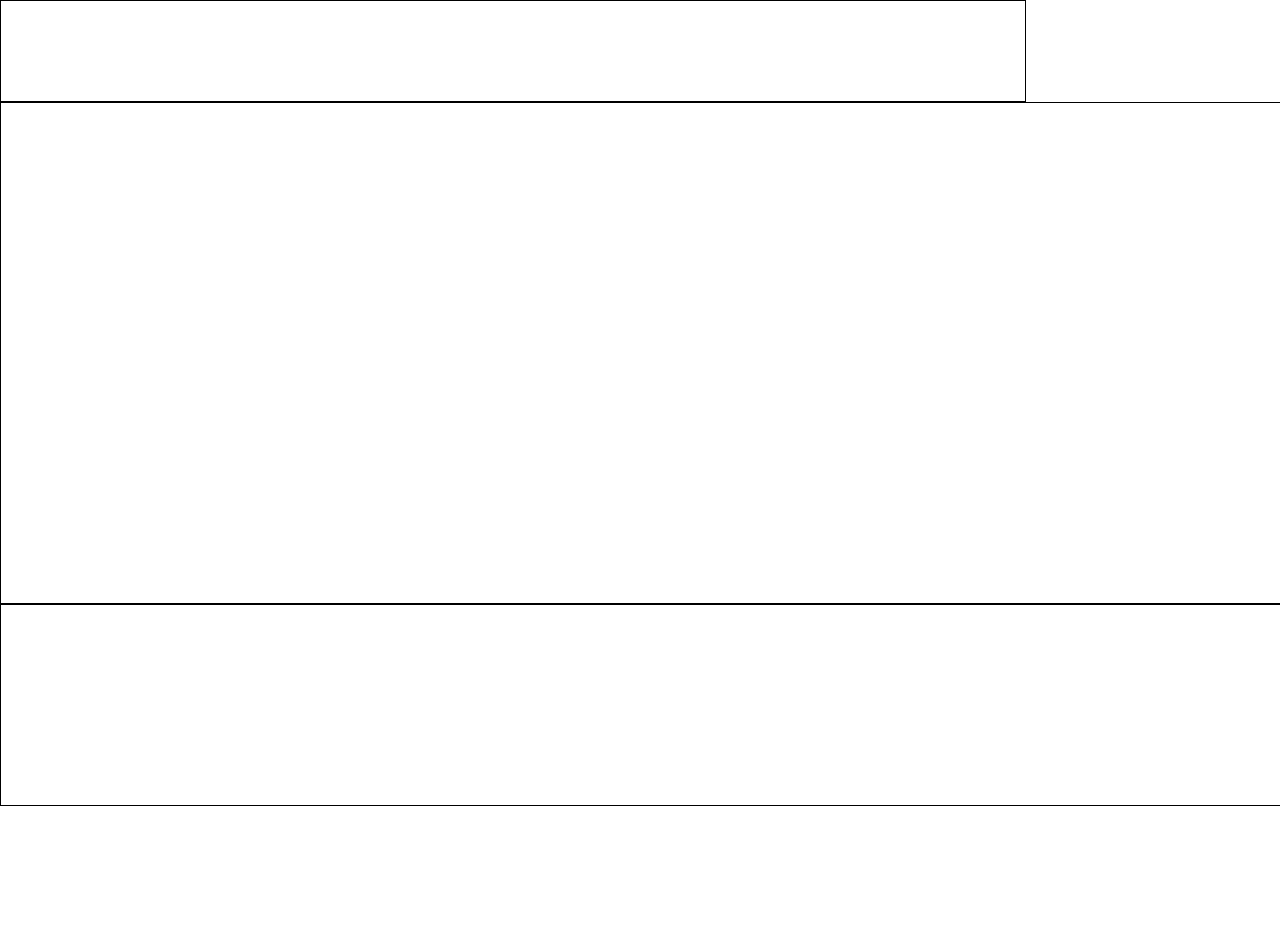
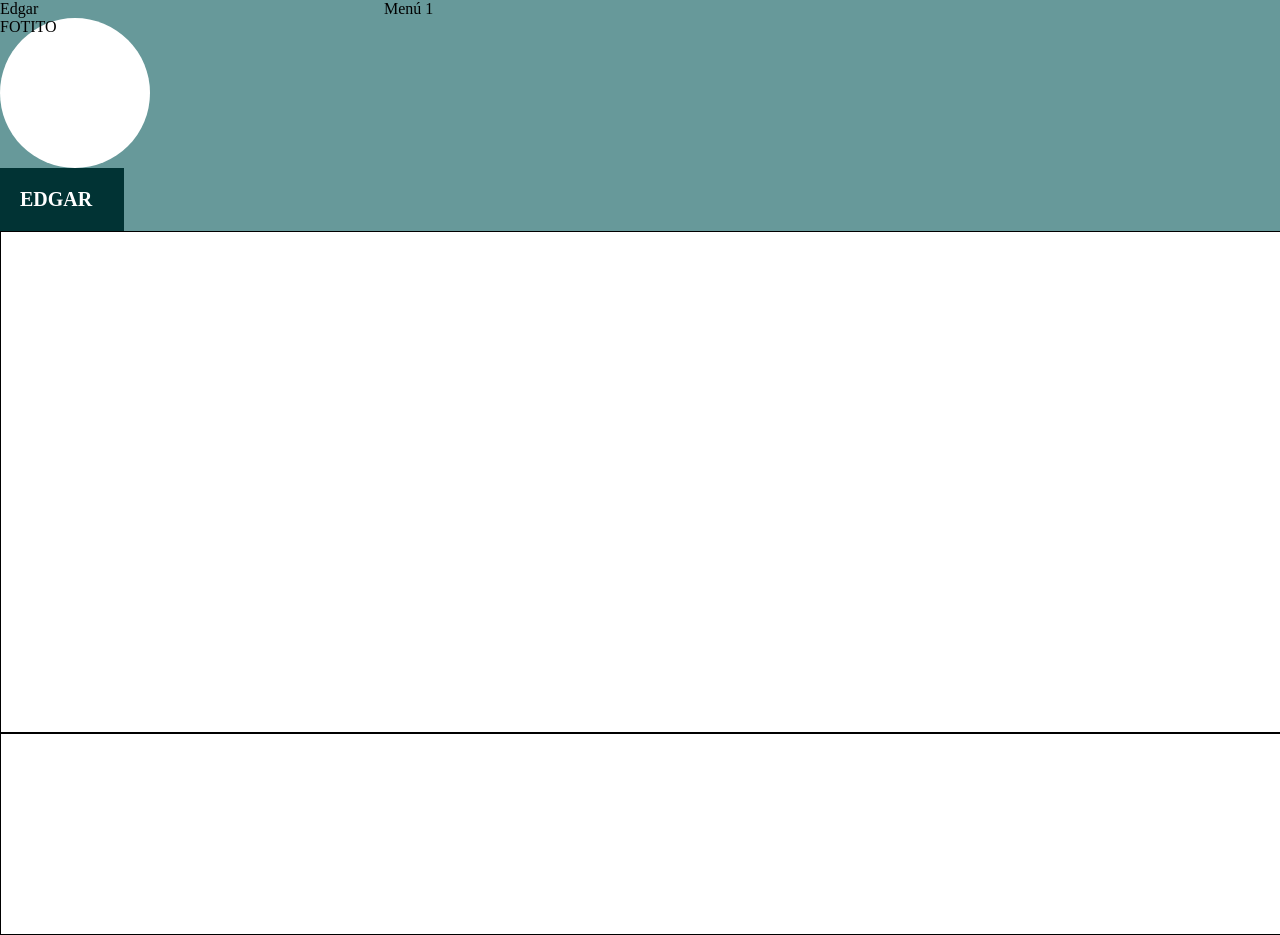
Before and after one commit to Edgarsito5/Mi-Proyecto-1-2023, a plain HTML site: page index.html in a window 1280 px wide. Before the commit the page ends 806 px from the top, so only its background shows below. Drawn offline with Linux system fonts and the light colour scheme.

Commit message:
Cuadritos

```diff
--- a/css/estilo.css
+++ b/css/estilo.css
@@ -3,9 +3,9 @@ padding: 0;
 margin: 0;
 }
 #cabeceraContenido{
-    width: 80%;
-    height: 100px;
-    border:1px solid black ;
+    width: 100%;
+    display: flex;
+    background-color: #67999A ;
 }
 #cuerpoContenido{
     width: 100%;
@@ -17,3 +17,24 @@ footer{
     height: 200px;
     border:1px solid black;
 }
+#cabeceraImagenNombre{
+    flex: 30%;
+}
+#cabeceraMenu{
+    flex: 70%;
+}
+#imagenNombreRedondo{
+    width: 150px;
+    height: 150px;
+    background-color: white;
+    border-radius: 75px;
+}
+#nombreRectangulo{
+    background-color: #013334;
+    width: 22%;
+    padding: 20px;
+    color: white;
+    font-size: 20px;
+    text-transform: uppercase;
+    font-weight: bold;
+}
--- a/index.html
+++ b/index.html
@@ -9,7 +9,13 @@
 <body>
     <!--Aqui colocamos el div del menu cabecera -->
     <div id="cabeceraContenido">
+        <div id="cabeceraImagenNombre">
+            Edgar
+            <div id="imagenNombreRedondo">FOTITO</div>
+            <div id="nombreRectangulo">Edgar</div>
+        </div>
 
+        <div id="cabeceraMenu">Menú 1</div>
     </div>
     <!--Aqui colocamos el cuerpo del index-->
     <div id="cuerpoContenido">
```
